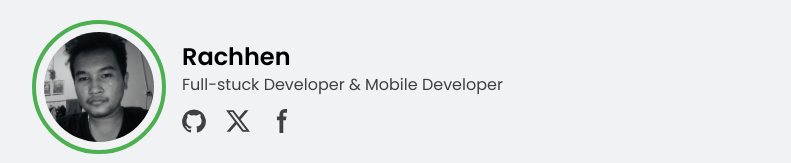
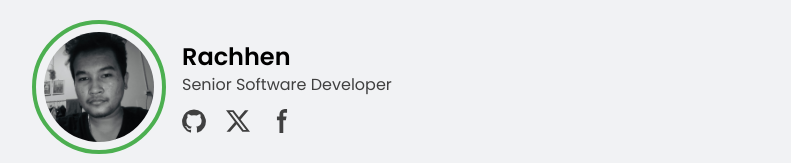
Before and after one commit to rachhen/my-portfolio, an Astro site: page / in a window 1280 px wide. Shown: the top 163 px of the page, without its empty margins (244-1035 px from the left). Built offline with nearby package versions, Linux system fonts and the light colour scheme; Astro itself is replaced by a stand-in of ours.

Commit message:
updated profile info

```diff
--- a/src/components/ProfileInfo.astro
+++ b/src/components/ProfileInfo.astro
@@ -8,7 +8,7 @@
   </div>
   <div class='ml-4 flex flex-col justify-center'>
     <h2 class='text-2xl font-semibold'>Rachhen</h2>
-    <p class='text-neutral-700'>Full-stuck Developer & Mobile Developer</p>
+    <p class='text-neutral-700'>Senior Software Developer</p>
     <div class='mt-3 flex flex-row gap-5'>
       <a href='https://github.com/rachhen' target='_blank' aria-label='Github'>
         <svg
```
